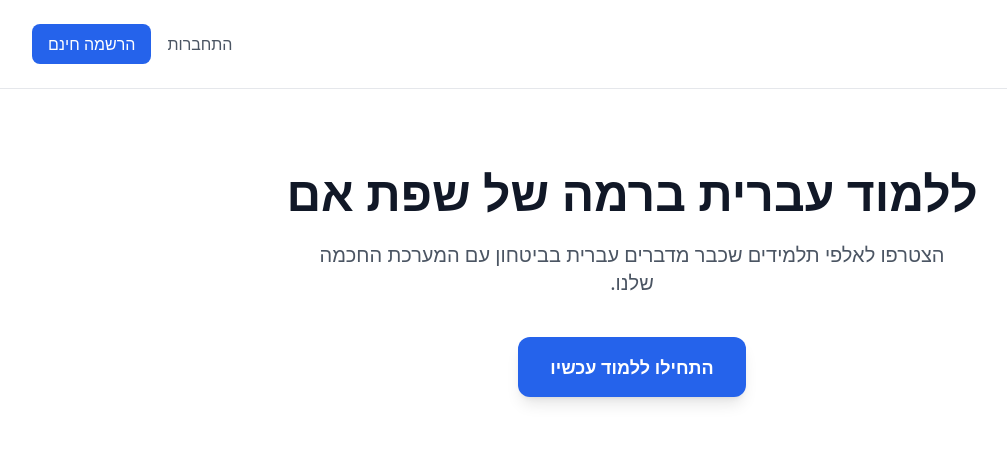
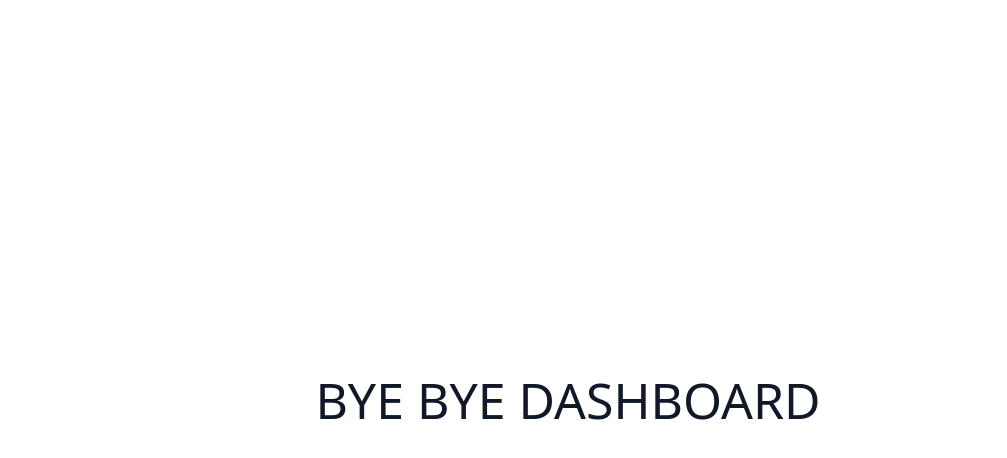
Before and after one commit to samadeus1441/HebrewMaster, a Next.js app: page / in a window 1280 px wide. Shown: the top 458 px of the page, without its empty margins (222-1229 px from the left). Built offline with nearby package versions, Linux system fonts and the light colour scheme; a web font is replaced by a local one.

Commit message:
Force Middleware Update v2

```diff
--- a/app/page.tsx
+++ b/app/page.tsx
@@ -1,29 +1,7 @@
-import React from 'react';
-
 export default function Home() {
   return (
-    <main className="min-h-screen bg-white">
-      <nav className="p-6 border-b flex justify-between items-center dir-rtl">
-        <h1 className="text-2xl font-bold text-blue-600">Hebrew Master</h1>
-        <div className="space-x-4">
-          <button className="px-4 py-2 text-gray-600">התחברות</button>
-          <button className="px-4 py-2 bg-blue-600 text-white rounded-lg font-medium">הרשמה חינם</button>
-        </div>
-      </nav>
-
-      <div className="max-w-6xl mx-auto px-6 py-20 text-center">
-        <h2 className="text-5xl font-extrabold text-gray-900 mb-6">
-          ללמוד עברית ברמה של שפת אם
-        </h2>
-        <p className="text-xl text-gray-600 mb-10 max-w-2xl mx-auto">
-          הצטרפו לאלפי תלמידים שכבר מדברים עברית בביטחון עם המערכת החכמה שלנו.
-        </p>
-        <div className="flex justify-center gap-4">
-          <button className="px-8 py-4 bg-blue-600 text-white rounded-xl text-lg font-bold shadow-lg hover:bg-blue-700 transition">
-            התחילו ללמוד עכשיו
-          </button>
-        </div>
-      </div>
-    </main>
+    <div style={{ height: '100vh', display: 'flex', alignItems: 'center', justifyContent: 'center', fontSize: '50px' }}>
+      BYE BYE DASHBOARD
+    </div>
   );
 }
```
